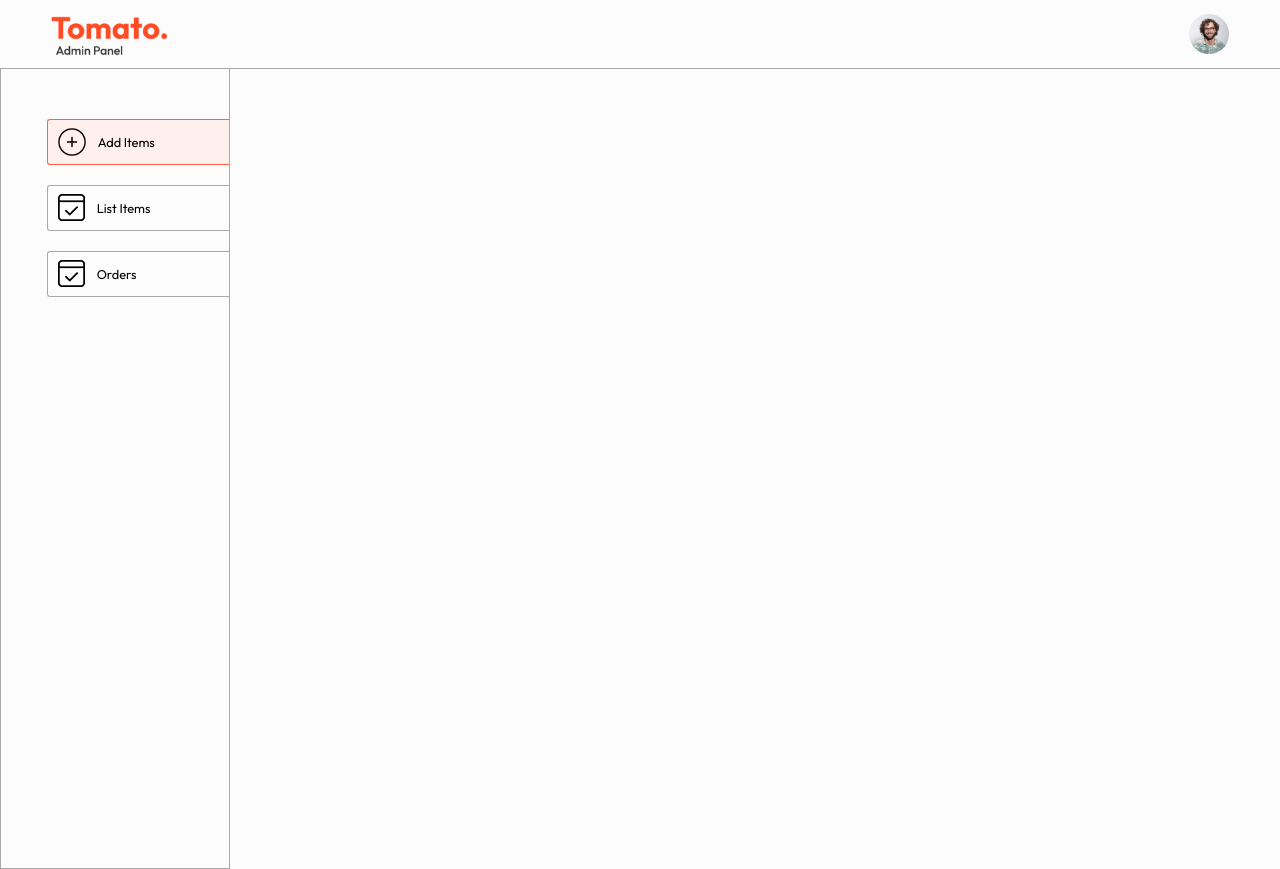
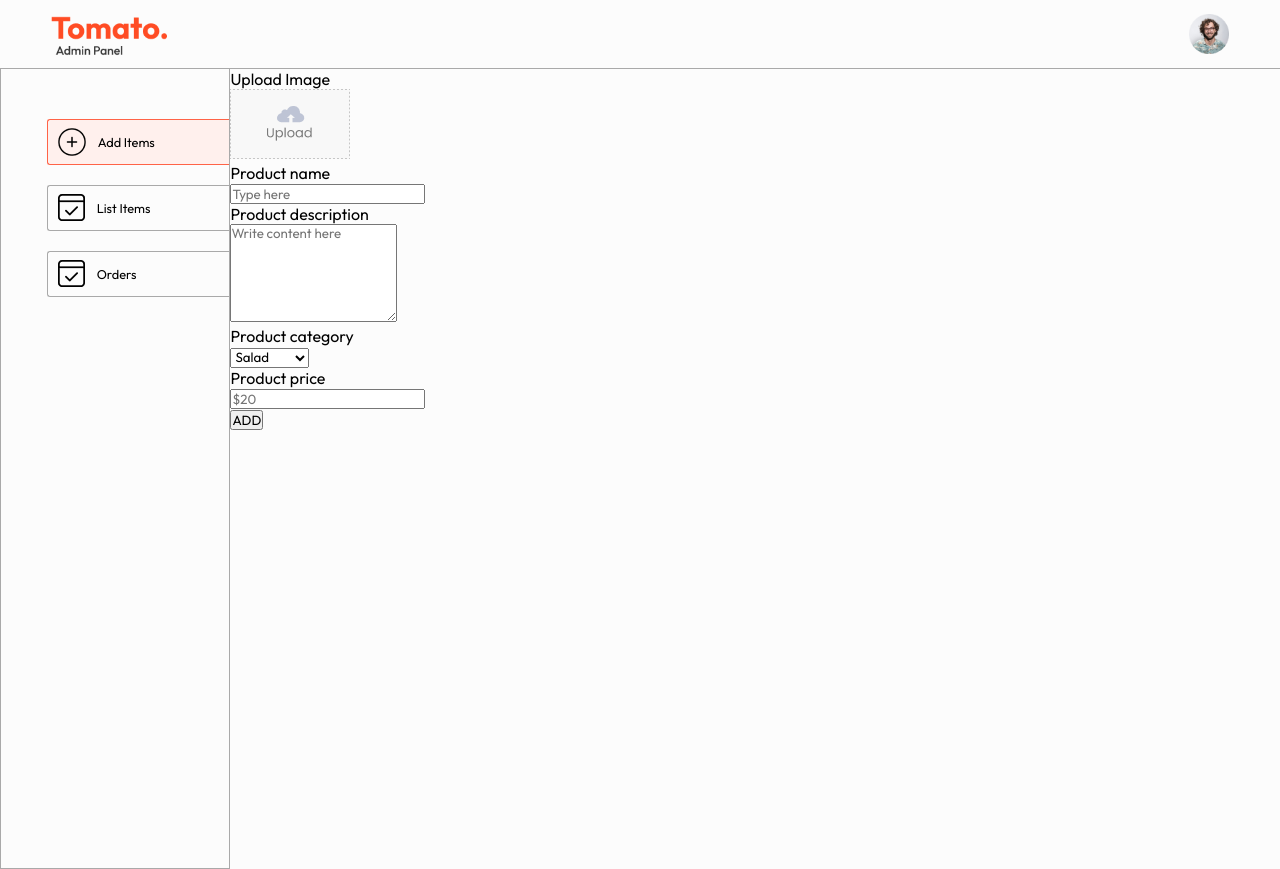
Before and after one commit to maitrimydur/food-del, a React (Vite) app in the folder admin/: page /add in a window 1280 px wide. Built offline with nearby package versions, Linux system fonts and the light colour scheme.

Commit message:
Made changes in Add.jsx so when the add button is clicked options are given

```diff
--- a/admin/src/pages/Add/Add.jsx
+++ b/admin/src/pages/Add/Add.jsx
@@ -1,9 +1,48 @@
 import React from 'react'
 import './Add.css'
+import { assets } from '../../assets/assets'
 
 const Add = () => {
   return (
-    <div></div>
+    <div className='add'>
+      <form className='flex-col'>
+        <div className="add-img-upload flex-col">
+          <p>Upload Image</p>
+          <label htmlFor="image">
+            <img src={assets.upload_area} alt="" />
+          </label>
+          <input type="file" id="image" hidden required />
+        </div>
+        <div className="add-product-name flex-col">
+          <p>Product name</p>
+          <input type="text" name='name' placeholder='Type here' />
+        </div>
+        <div className="add-product-description flex-col">
+          <p>Product description</p>
+          <textarea name="description" rows="6" placeholder='Write content here' required></textarea>
+        </div>
+        <div className="add-category-price">
+          <div className="add-category flex-col">
+            <p>Product category</p>
+            <select name="category">
+              <option value="Salad">Salad</option>
+              <option value="Rolls">Rolls</option>
+              <option value="Deserts">Deserts</option>
+              <option value="Sandwich">Sandwich</option>
+              <option value="Cake">Cake</option>
+              <option value="Pure Veg">Pure Veg</option>
+              <option value="Pasta">Pasta</option>
+              <option value="Noodles">Noodles</option>
+            </select>
+          </div>
+          <div className="add-price flex-col">
+            <p>Product price</p>
+            <input type="Number" name='price' placeholder='$20' />
+          </div>
+        </div>
+        <button type='submit' className='add-btn'>ADD</button>
+      </form>
+    </div>
   )
 }
 
```
